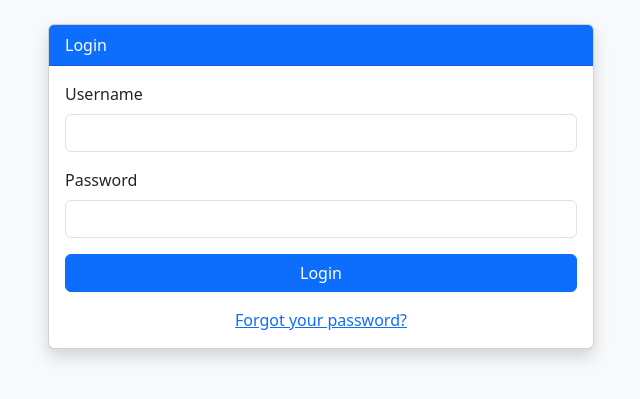
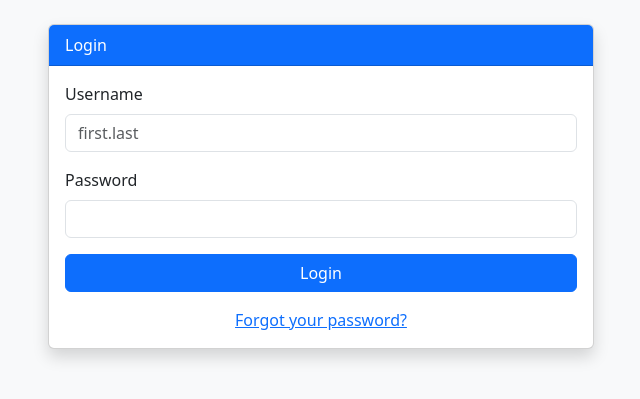
Before and after one commit to ralatsdc/speakup, a Django app: page /accounts/login/ in a window 1280 px wide. Shown: the part 56-455 px from the top of the page, without its empty margins (319-959 px from the left). Run offline with Django 4.2, Linux system fonts and the light colour scheme; some libraries are stand-ins or nearby versions.

Commit message:
Add login username placeholder text

```diff
--- a/core/templates/registration/login.html
+++ b/core/templates/registration/login.html
@@ -9,7 +9,7 @@
                     {% csrf_token %}
                     <div class="mb-3">
                         <label class="form-label">Username</label>
-                        <input type="text" name="username" class="form-control" required>
+                        <input type="text" name="username" placeholder="first.last" class="form-control" required>
                     </div>
                     <div class="mb-3">
                         <label class="form-label">Password</label>
```
